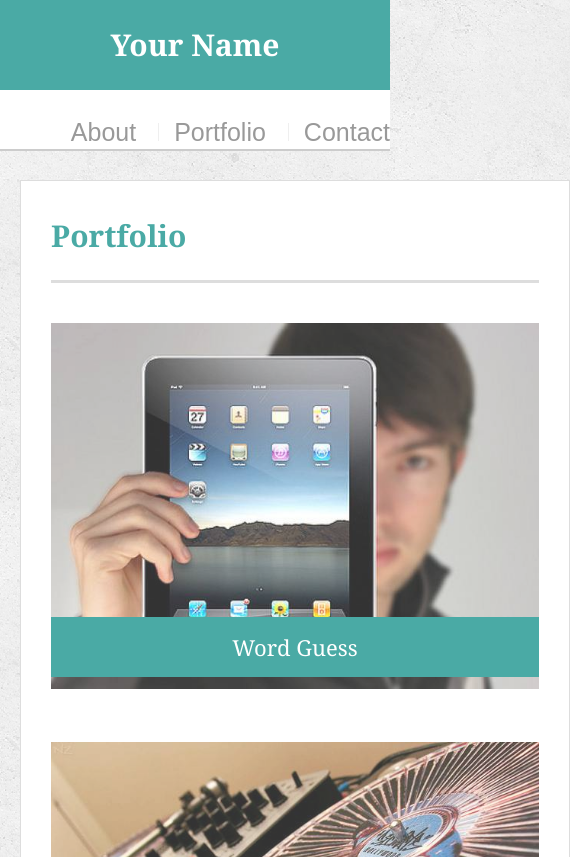
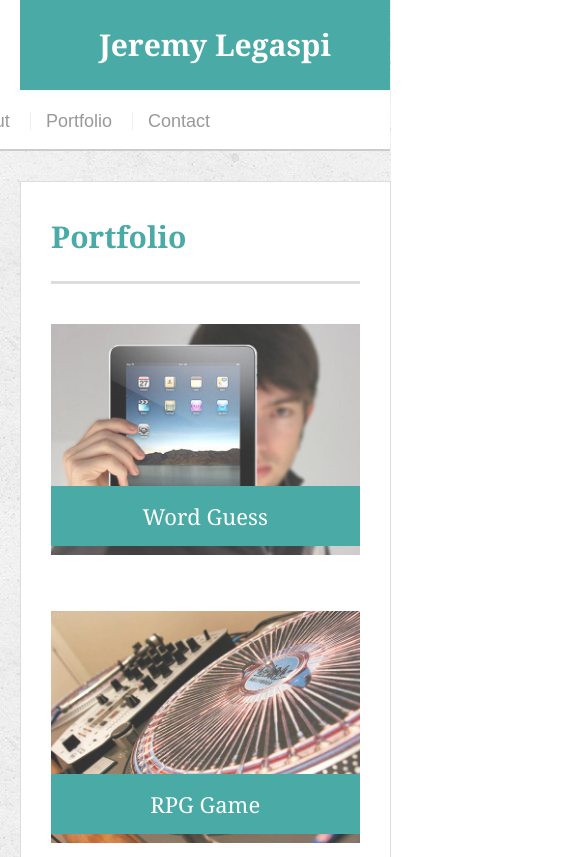
Before and after one commit to ijeli/Responsive-Portfolio, a plain HTML site: page portfolio.html in a window 390 px wide. Shown: the top 857 px of the page, 570 px wide, since content can reach past the window. Drawn offline with Linux system fonts and the light colour scheme.

Commit message:
There is a prayer

```diff
--- a/assets/css/style.css
+++ b/assets/css/style.css
@@ -53,7 +53,7 @@ h3 {
 /* header */
 
 #masthead {
-  position: fixed;
+  position: static;
   z-index: 99;
   width: 100%;
   margin: 0 0 30px;
@@ -85,7 +85,6 @@ nav {
   float: right;
   margin-top: 25px;
 }
-
 
 nav a {
   display: inline-block;
@@ -125,7 +124,7 @@ h3, h2 {
 /* main */
 
 #main-container {
-  padding-top: 130px;
+  padding-top: 0px;
   min-height: calc(100vh - 70px);
 }
 
@@ -175,7 +174,7 @@ h3, h2 {
 
 .auth-image {
   float: left;
-  width: 200px;
+  width: 300px;
   height: auto;
   margin-top: 10px;
   margin-right: 25px;
@@ -222,142 +221,67 @@ input[type=submit] {
 }
 
 
-@media (max-width: 960px) {
-  body {
-    font-size: 15px;
+@media (max-width: 980px) {
+
+  #logo {
+    position: relative;
+    left: 20px;
   }
 
-  .nav {
-    float: right;
-    margin-right: 300px;
+  #main-container {
+    width: 70%;
+    float: left;
+    padding-top: 0px;
+    margin-left: 20px;
   }
 
-  .main-section {
-    width: 600px;
-    height: auto;
+  .navbar {
+    margin-right: 50px;
+  }
+}
+
+@media (max-width: 768px) {
+  #logo {
+    position: relative;
+    left: 20px;
+  }
+
+  #main-container {
+    width: 95%;
+    margin-left: 20px;
+    margin-right: 20px;
+
+  }
+
+  .navbar {
+    margin-right: 50px;
   }
 
   .work {
     position: relative;
     float: left;
-    width: 175px;
+    width: 300px;
     margin: 20px 0 25px;
     overflow: auto;
   }
 
-  .work:nth-child(even) {
-    margin-right: 40px;
-  }
-
-  .work img {
-    width: 100%;
-    border: 0 none;
-    opacity: 0.8;
-  }
-
-  .work h3 {
-    position: absolute;
-    bottom: 20px;
-    width: 100%;
-    padding: 15px;
-    margin-bottom: 0;
-    font-weight: 300;
-    line-height: 30px;
-    color: #fff;
-    text-align: center;
-    background: #4aaaa5;
-    border-bottom: 0;
-  }
-
-  .auth-image {
-    float: left;
-    width: 200px;
-    height: auto;
-    margin-top: 10px;
-    margin-right: 25px;
-  }
-}
-
-@media (max-width: 768px) {
-  body {
-    font-size: 20px;
-  }
-
-  nav {
-    float: right;
-    margin-top: 25px;
-  }
-
-  .main-section {
-    width: 720px;
-    height: auto;
-    max-width: 750;
-  }
-
-  .work {
-    position: relative;
-    float: left;
-    width: 35%;
-    margin: 20px 0 25px;
-    overflow: auto;
-  }
-
-  .work:nth-child(even) {
-    margin-right: 40px;
-  }
-
-  .work img {
-    width: 100%;
-    border: 0 none;
-    opacity: 0.8;
-  }
-
-  .work h3 {
-    position: absolute;
-    bottom: 20px;
-    width: 100%;
-    padding: 15px;
-    margin-bottom: 0;
-    font-weight: 300;
-    line-height: 30px;
-    color: #fff;
-    text-align: center;
-    background: #4aaaa5;
-    border-bottom: 0;
-  }
-
-  .auth-image {
-    float: left;
-    width: 200px;
-    height: auto;
-    margin-top: 10px;
-    margin-right: 25px;
-  }
 }
 
 @media (max-width: 640px) {
-  body {
-    font-size: 25px;
-  }
-
-  .nav {
-
-  }
-
-  .main-section {
-    width: 550px;
-    height: auto;
-    align-self: center;
-    margin: 20px;
-    margin-top: 50px;
-  }
-
   #logo {
     width: 100%;
   }
 
-  .auth-image {
-    width: 100%;
+  #main-container {
+    width: 95%;
+    margin-left: 20px;
+    margin-right: 20px;
+  }
+
+  .navbar {
+    position: relative;
+    left: -130px;
+    top: -11px;
   }
 
   .work {
@@ -368,36 +292,8 @@ input[type=submit] {
     overflow: auto;
   }
 
-  .work:nth-child(even) {
-    margin-right: 40px;
-  }
-
-  .work img {
+  .auth-image {
     width: 100%;
-    border: 0 none;
-    opacity: 0.8;
-  }
-
-  .work h3 {
-    position: absolute;
-    bottom: 20px;
-    width: 100%;
-    padding: 15px;
-    margin-bottom: 0;
-    font-weight: 300;
-    line-height: 30px;
-    color: #fff;
-    text-align: center;
-    background: #4aaaa5;
-    border-bottom: 0;
-  }
-
-  .auth-image {
-    float: left;
-    width: 200px;
-    height: auto;
-    margin-top: 10px;
-    margin-right: 25px;
   }
 
 }
--- a/portfolio.html
+++ b/portfolio.html
@@ -3,7 +3,7 @@
 
 <head>
   <meta charset="UTF-8">
-  <title>Portfolio | Your Name</title>
+  <title>Portfolio | Jeremy Legaspi</title>
   <link rel="stylesheet" type="text/css" href="assets/css/reset.css">
   <link rel="stylesheet" type="text/css" href="assets/css/style.css">
 </head>
@@ -12,11 +12,13 @@
 
   <header id="masthead">
     <div class="container">
-      <a href="index.html" id="logo">Your Name</a>
+      <a href="index.html" id="logo">Jeremy Legaspi</a>
       <nav>
-        <a href="index.html">About</a>
-        <a href="portfolio.html">Portfolio</a>
-        <a href="contact.html">Contact</a>
+        <ul class = "navbar">
+          <a href="index.html">About</a>
+          <a href="portfolio.html">Portfolio</a>
+          <a href="contact.html">Contact</a>
+        </ul>
       </nav>
     </div>
   </header>
```
Also changed, not shown: contact.html (+7 -5 lines), gallery.html (deleted, +0 -63 lines), index.html (+12 -10 lines), assets/images/propic.jpeg (added).
